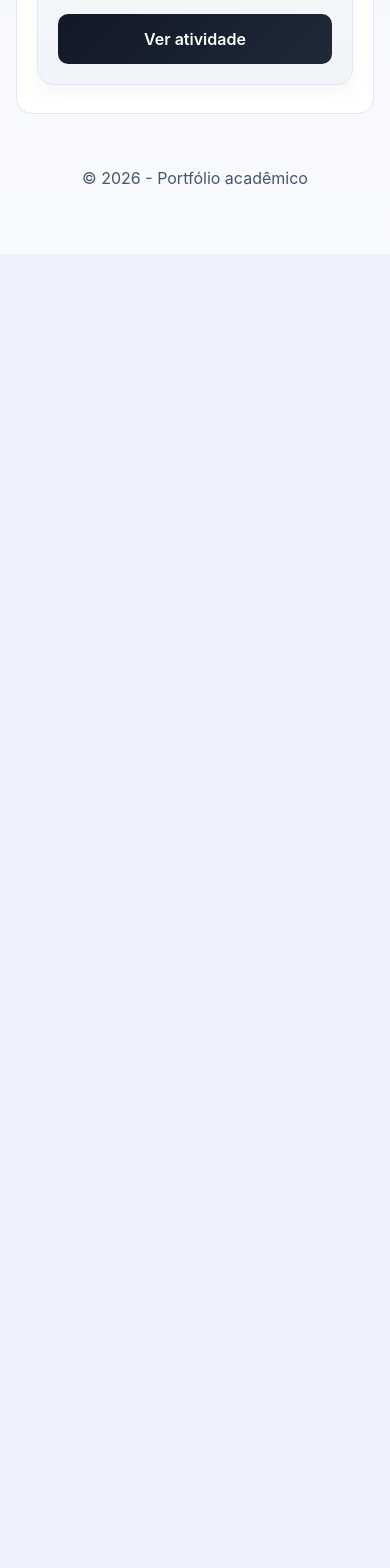
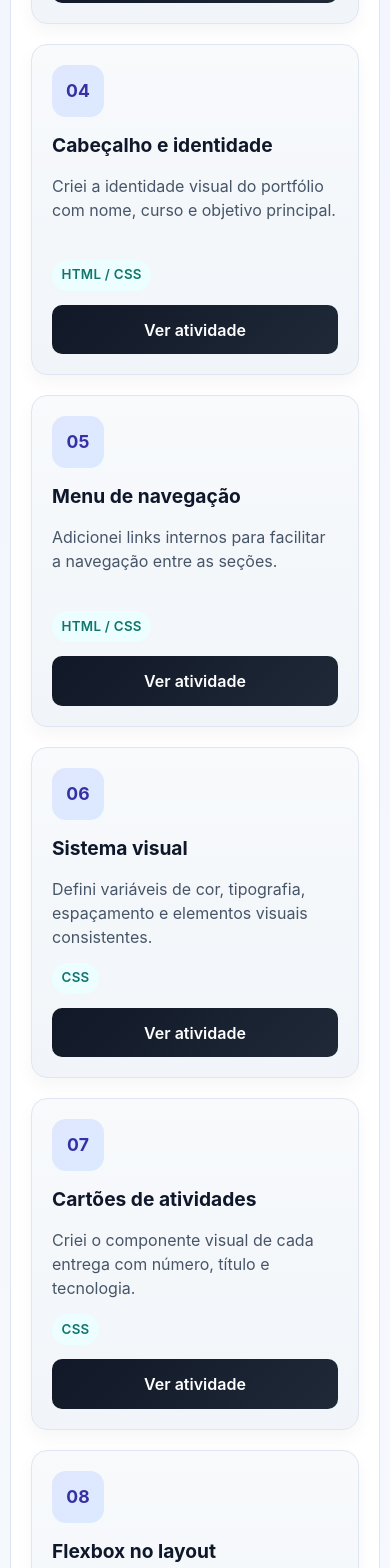
Before and after one commit to juliana008/anotacoes, a React (Vite) app in the folder Desenvolvimento_Full_Stack/Aulas/React/pratica_revisao/: page / in a window 390 px wide. Shown: the part 2100-3668 px from the top of the page. Before the commit the page ends 2354 px from the top, so only its background shows below. Built offline with nearby package versions, Linux system fonts and the light colour scheme.

Commit message:
style: implementar responsividade

```diff
--- a/Desenvolvimento_Full_Stack/Aulas/React/pratica_revisao/src/App.css
+++ b/Desenvolvimento_Full_Stack/Aulas/React/pratica_revisao/src/App.css
@@ -238,9 +238,15 @@
 }
 
 @media (max-width: 768px) {
+  .pagina {
+    width: min(100% - 20px, 1100px);
+    padding-top: 20px;
+  }
+
   .cabecalho {
     flex-direction: column;
     text-align: center;
+    padding: 24px 18px;
   }
 
   .cabecalho__texto {
@@ -251,4 +257,12 @@
     margin-left: auto;
     margin-right: auto;
   }
+
+  .menu {
+    gap: 0.5rem;
+  }
+
+  .cards {
+    grid-template-columns: 1fr;
+  }
 }
--- a/Desenvolvimento_Full_Stack/Aulas/React/pratica_revisao/src/App.jsx
+++ b/Desenvolvimento_Full_Stack/Aulas/React/pratica_revisao/src/App.jsx
@@ -18,6 +18,48 @@ const atividades = [
     titulo: 'Estrutura semântica',
     descricao: 'Estruturei a página com cabeçalho, navegação, conteúdo principal e rodapé.',
     tecnologia: 'HTML / JSX',
+  },
+  {
+    numero: '04',
+    titulo: 'Cabeçalho e identidade',
+    descricao: 'Criei a identidade visual do portfólio com nome, curso e objetivo principal.',
+    tecnologia: 'HTML / CSS',
+  },
+  {
+    numero: '05',
+    titulo: 'Menu de navegação',
+    descricao: 'Adicionei links internos para facilitar a navegação entre as seções.',
+    tecnologia: 'HTML / CSS',
+  },
+  {
+    numero: '06',
+    titulo: 'Sistema visual',
+    descricao: 'Defini variáveis de cor, tipografia, espaçamento e elementos visuais consistentes.',
+    tecnologia: 'CSS',
+  },
+  {
+    numero: '07',
+    titulo: 'Cartões de atividades',
+    descricao: 'Criei o componente visual de cada entrega com número, título e tecnologia.',
+    tecnologia: 'CSS',
+  },
+  {
+    numero: '08',
+    titulo: 'Flexbox no layout',
+    descricao: 'Ajustei alinhamento e distribuição de elementos com Flexbox para melhorar o layout.',
+    tecnologia: 'CSS',
+  },
+  {
+    numero: '09',
+    titulo: 'Grid das atividades',
+    descricao: 'Organizei os cartões em uma grade responsiva para distribuição visual equilibrada.',
+    tecnologia: 'CSS Grid',
+  },
+  {
+    numero: '10',
+    titulo: 'Responsividade',
+    descricao: 'Apliquei ajustes para manter a homepage legível em telas menores e maiores.',
+    tecnologia: 'Media Queries',
   },
 ]
 
```
